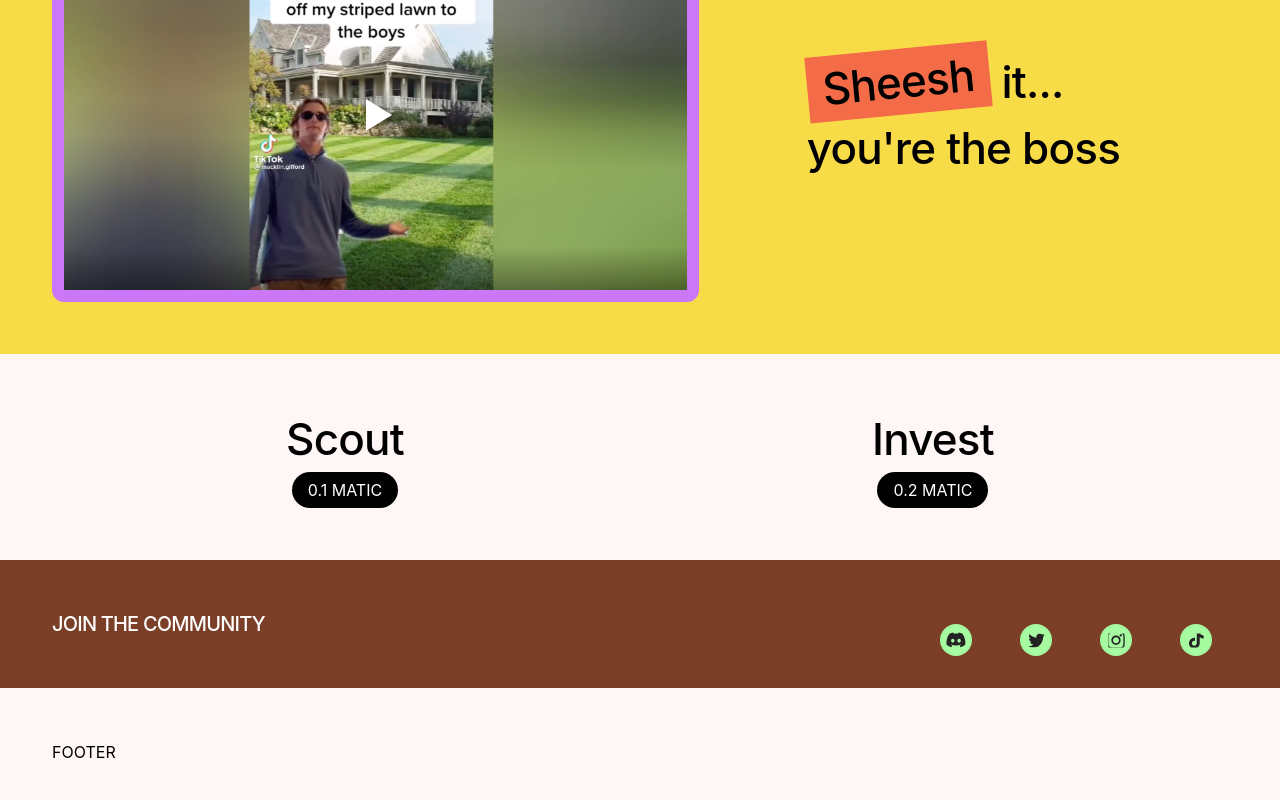
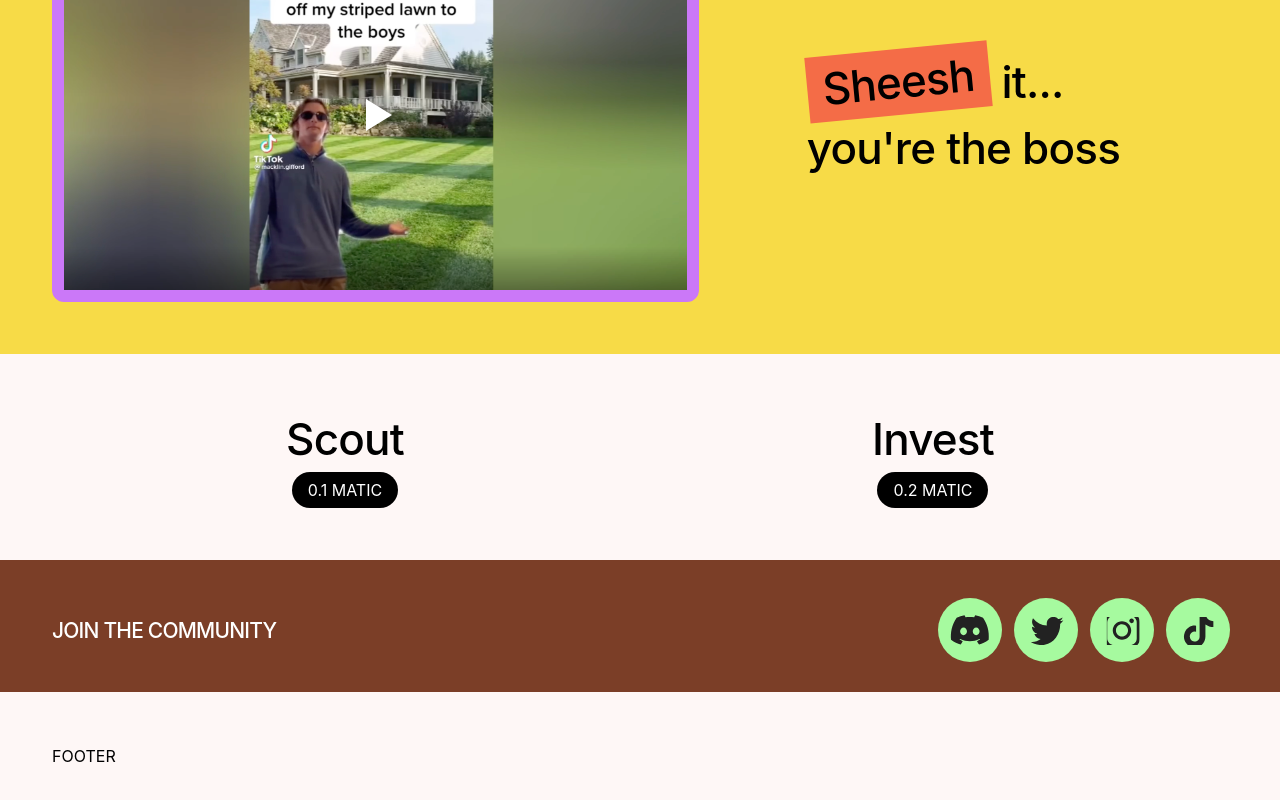
Before and after one commit to mccaine/web3-investment-club, a Next.js app: page / in a window 1280 px wide. Shown: the part 667-1467 px from the top of the page. Built offline with nearby package versions, Linux system fonts and the light colour scheme.

Commit message:
Setup buttonBase

```diff
--- /dev/null
+++ b/src/components/buttonBase.tsx
@@ -0,0 +1,50 @@
+import { FC, useCallback } from "react";
+import styled from "styled-components";
+
+import { marginCSS, paddingCSS, Margin, Padding } from "./css";
+
+type Item = any;
+
+interface Props {
+  onClick?: (params?: Item) => Item | void;
+  item?: Item;
+  href?: string;
+}
+
+const ButtonBase: FC<Props & Margin & Padding> = ({ children, onClick, item, href, ...rest }) => {
+  const handleOnClick = useCallback(() => {
+    if (onClick) {
+      onClick(item);
+    }
+  }, [item, onClick]);
+
+  if (href) {
+    return (
+      <ABase href={href} onClick={handleOnClick} {...rest}>
+        {children}
+      </ABase>
+    );
+  } else {
+    return (
+      <BtnBase onClick={handleOnClick} {...rest}>
+        {children}
+      </BtnBase>
+    );
+  }
+};
+
+const ABase = styled.a`
+  ${marginCSS};
+  ${paddingCSS}
+  display: inline-block;
+  display: block;
+`;
+
+const BtnBase = styled.button`
+  ${marginCSS};
+  ${paddingCSS}
+  display: inline-block;
+  display: block;
+`;
+
+export default ButtonBase;
--- a/src/components/typography.tsx
+++ b/src/components/typography.tsx
@@ -8,9 +8,9 @@ type Props = {
 };
 
 const titleSmall = css`
-  font-size: 18px;
+  font-size: 19px;
   @media ${device.md} {
-    font-size: 20px;
+    font-size: 21px;
   }
 `;
 
--- a/src/containers/PageHome/SectionSocial.tsx
+++ b/src/containers/PageHome/SectionSocial.tsx
@@ -1,10 +1,11 @@
-import { FC } from "react";
+import { FC, useCallback } from "react";
 import styled, { css } from "styled-components";
 
 import { device } from "@theme/index";
 import { Section } from "@components/layout";
 import { Title } from "@components/typography";
 import Box from "@components/box";
+import ButtonBase from "@components/buttonBase";
 
 import TikTokRound from "@icons/tiktok_round.svg";
 import TwitterRound from "@icons/twitter_round.svg";
@@ -14,6 +15,10 @@ import InstagramRound from "@icons/instagram_round.svg";
 import { some } from "@utils/settings";
 
 const SectionSocial: FC = () => {
+  const handleOnSocial = useCallback((item) => {
+    location.href = item.url;
+  }, []);
+
   const someIcon = {
     tiktok: <TikTokRound />,
     twitter: <TwitterRound />,
@@ -46,7 +51,11 @@ const SectionSocial: FC = () => {
         <SomeLinksWrapper>
           {some.map((el) => {
             if (el.active) {
-              return <SoMeIconWrapper>{someIcon[el.id]}</SoMeIconWrapper>;
+              return (
+                <ButtonBase my={1.5} mx={1.5} key={el.id} href={el.url} target="_blank">
+                  <SoMeIconWrapper>{someIcon[el.id]}</SoMeIconWrapper>
+                </ButtonBase>
+              );
             }
           })}
         </SomeLinksWrapper>
@@ -62,7 +71,7 @@ const Inner = styled.div`
   align-items: center;
   width: 100%;
   padding-top: ${({ theme }) => theme.spacing(8)}px;
-  padding-bottom: ${({ theme }) => theme.spacing(8)}px;
+  padding-bottom: ${({ theme }) => theme.spacing(6)}px;
   @media ${device.sm} {
     flex-direction: row;
     justify-content: space-between;
@@ -73,7 +82,7 @@ const Inner = styled.div`
 const SomeLinksWrapper = styled.div`
   display: flex;
   justify-content: flex-end;
-  padding-top: ${({ theme }) => theme.spacing(4)}px;
+  padding-top: ${({ theme }) => theme.spacing(3)}px;
   margin-right: 0;
   @media ${device.sm} {
     padding-top: 0;
@@ -82,15 +91,9 @@ const SomeLinksWrapper = styled.div`
 `;
 
 const SoMeIconWrapper = styled.div`
-  display: flex;
-  justify-content: center;
-  align-items: center;
-  margin-left: ${({ theme }) => theme.spacing(2)}px;
-  margin-right: ${({ theme }) => theme.spacing(2)}px;
   width: 44px;
   height: 44px;
   @media ${device.sm} {
-    padding-top: ${({ theme }) => theme.spacing(8)}px;
     width: 64px;
     height: 64px;
   }
--- a/src/utils/settings.ts
+++ b/src/utils/settings.ts
@@ -68,14 +68,14 @@ export const some: SoMeObj[] = [
     {
         id: "discord",
         name: "Discord",
-        url: "",
+        url: "https://discord.com",
         handle: "",
         active: true
     },
     {
         id: "twitter",
         name: "Twitter",
-        url: "",
+        url: "https://twitter.com",
         handle: "",
         active: true
     },
@@ -83,13 +83,13 @@ export const some: SoMeObj[] = [
         id: "instagram",
         name: "Instagram",
         url: "",
-        handle: "",
+        handle: "https://instagram.com",
         active: true
     },
     {
         id: "tiktok",
         name: "TikTok",
-        url: "",
+        url: "https://tiktok.com",
         handle: "",
         active: true
     },
```
